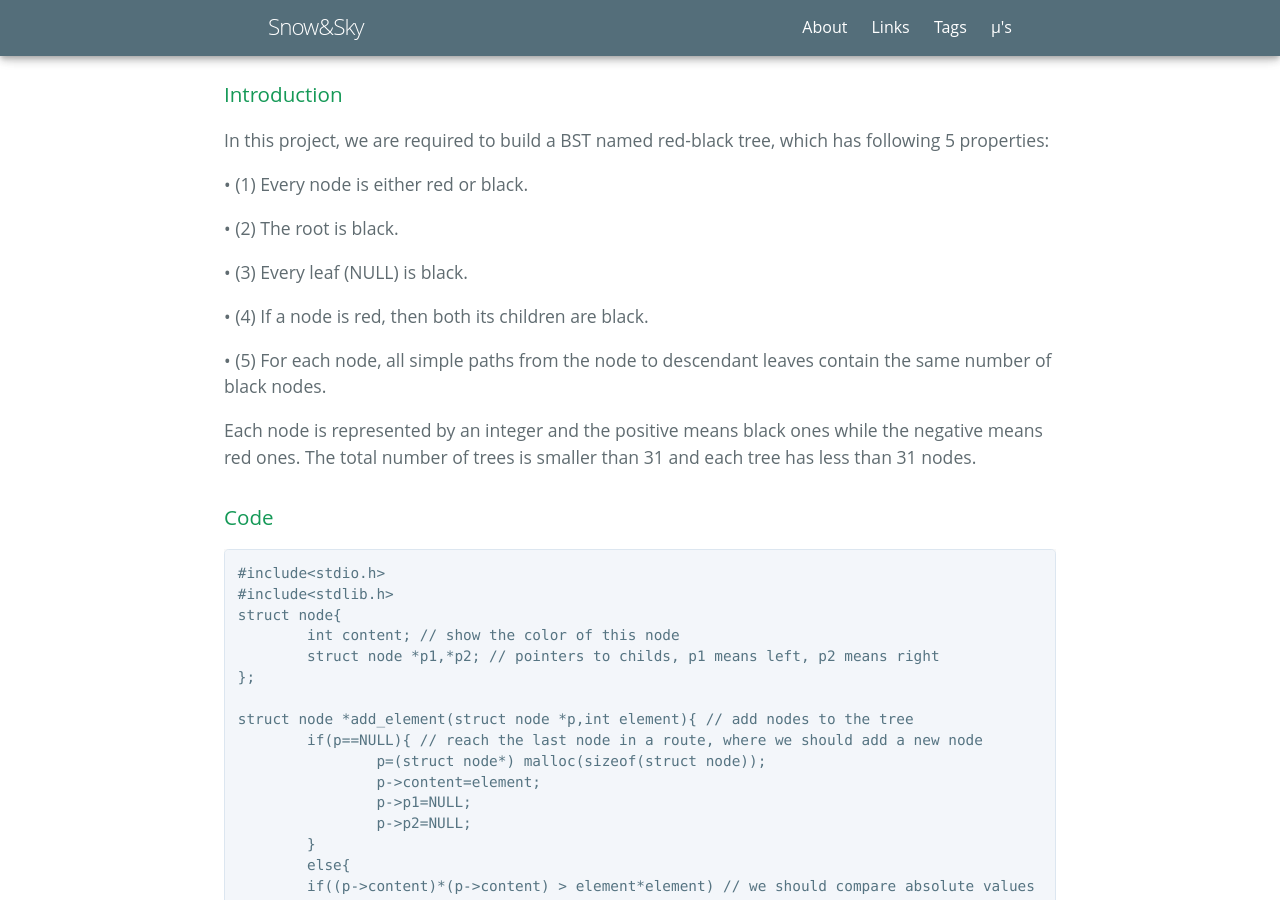
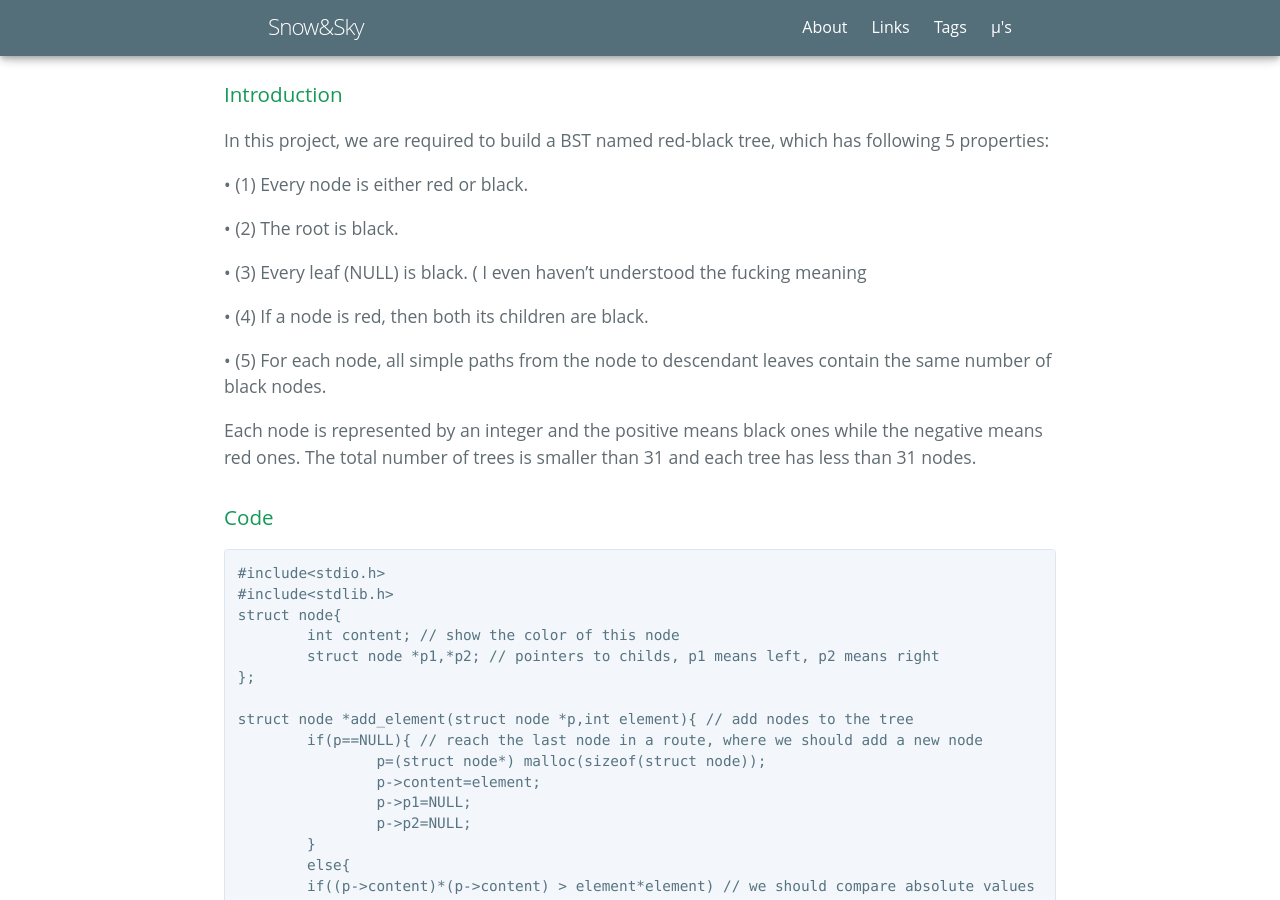
Before and after one commit to NishikinoSky/NishikinoSky.github.io, a Jekyll site: the page built from _posts/2020-11-1-DSproj.md, in a window 1280 px wide and 900 px high, scrolled down 411 px. Built offline with Jekyll 4.4.1, drawn with Linux system fonts in a browser that asks for light colours; some web fonts are replaced.

Commit message:
Update 2020-11-1-DSproj.md

```diff
--- a/_posts/2020-11-1-DSproj.md
+++ b/_posts/2020-11-1-DSproj.md
@@ -14,7 +14,7 @@ In this project, we are required to build a BST named red-black tree, which has
 
 •	(2) The root is black.
 
-•	(3) Every leaf (NULL) is black.
+•	(3) Every leaf (NULL) is black. ( I even haven't understood the fucking meaning
 
 •	(4) If a node is red, then both its children are black.
 
```
